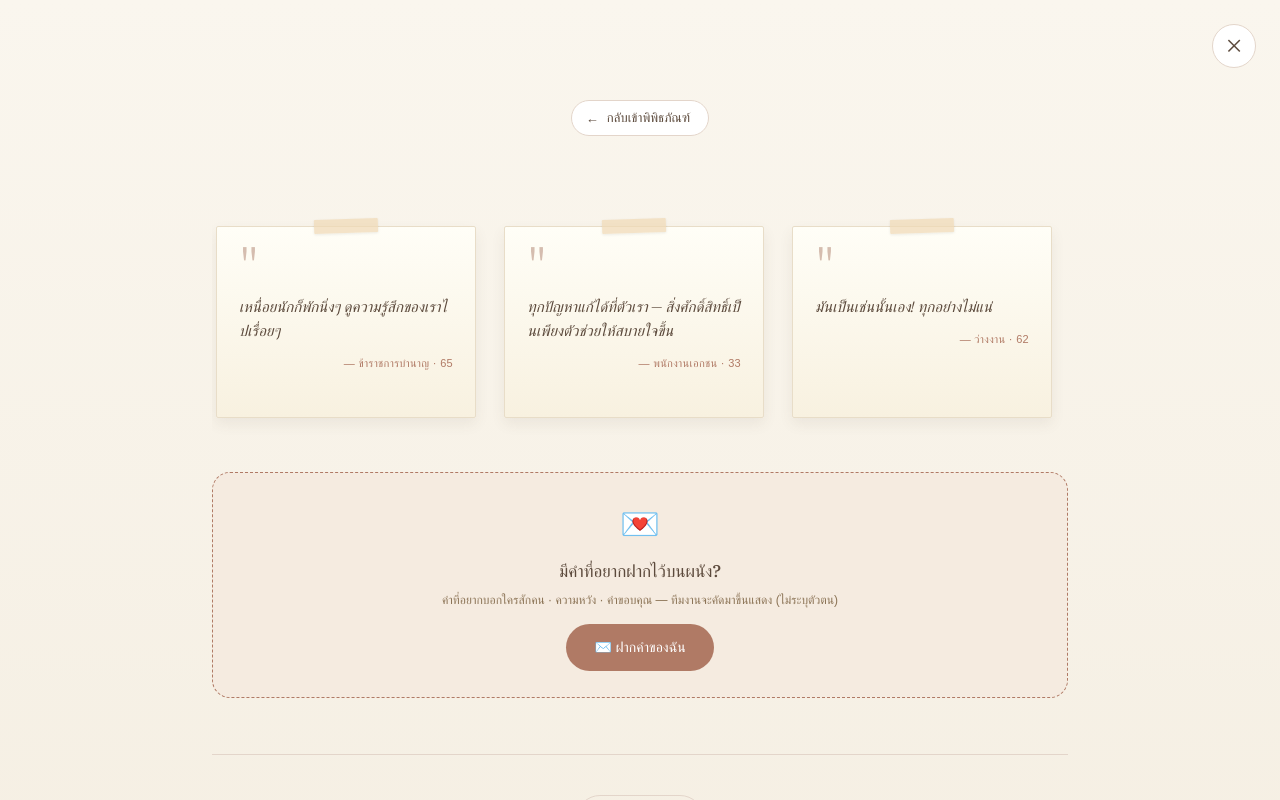
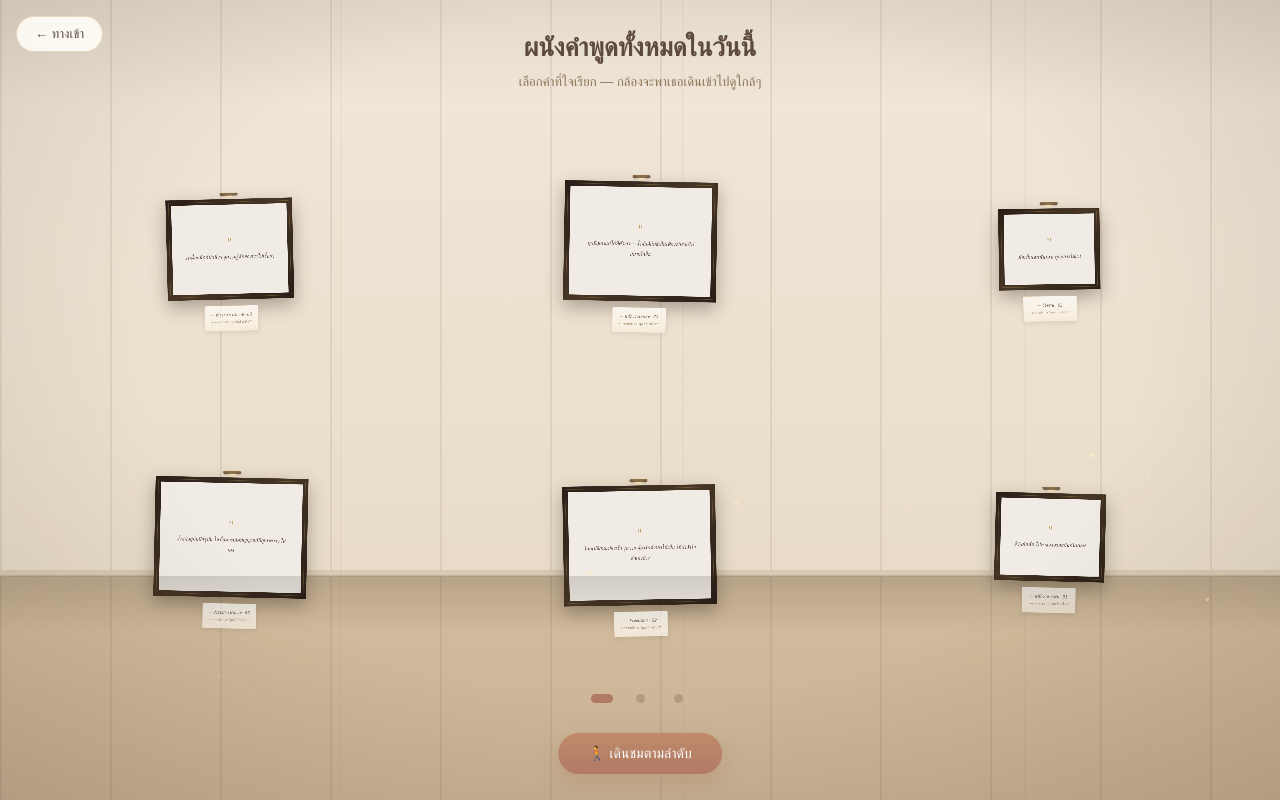
Before and after one commit to SandOtnim/HealJai24-7, a plain HTML site: page museum.html in a window 1280 px wide. Both pictures are taken after a click on the button "💌 คำพูดบนผนัง". Drawn offline with Linux system fonts and the light colour scheme; a web font is replaced by a local one.

Commit message:
[museum] โซนคำพูดเป็นแกลเลอรีเดินชม — กรอบคำแขวนผนัง 2 ภาษา (เครื่องยนต์เดียวกับโซนภาพ)

```diff
--- a/assets/js/museum.js
+++ b/assets/js/museum.js
@@ -160,22 +160,6 @@
     },
   ];
 
-  // Render words gallery
-  function renderWords() {
-    const grid = document.getElementById('wordsGrid');
-    grid.innerHTML = WORDS.map(w => `
-      <div class="word-card-wall">
-        <span class="quote-mark">"</span>
-        <div class="word-quote">
-          <span data-th>${w.th}</span><span data-en>${w.en}</span>
-        </div>
-        <div class="word-author">${w.author}</div>
-      </div>
-    `).join('');
-  }
-
-  renderWords();
-
   // Submit modal
   const submitModal = document.getElementById('submitModal');
   const submitForm = document.getElementById('submitForm');
@@ -244,45 +228,11 @@
   });
 
 
-  // ============ MUSEUM — Sub-room mode ============
-  // 📦 objects = เปิดแกลเลอรีเดินชม (mgRoom, ดูด้านล่าง) · 💌 words = subroom เดิม
-  const museumInner = document.querySelector('#room-museum .museum-inner');
-  function switchMuseumPane(target, enterSubroom = true) {
-    if (target === 'objects') { openGallery(); return; }
-    document.querySelectorAll('.museum-tab').forEach(t =>
-      t.classList.toggle('active', t.dataset.pane === target));
-    document.querySelectorAll('#room-museum .gallery-pane').forEach(p =>
-      p.classList.toggle('active', p.id === 'pane-' + target));
-    document.querySelectorAll('#room-museum .hotspot[data-mpane]').forEach(h =>
-      h.classList.toggle('active', h.dataset.mpane === target));
-    if (enterSubroom && museumInner) {
-      museumInner.classList.add('subroom-active');
-      const overlay = document.getElementById('room-museum');
-      if (overlay) overlay.scrollTop = 0;
-    }
-  }
-  function exitMuseumSubroom() {
-    if (museumInner) museumInner.classList.remove('subroom-active');
-    const overlay = document.getElementById('room-museum');
-    if (overlay) overlay.scrollTop = 0;
-  }
-  document.querySelectorAll('.museum-tab').forEach(tab => {
-    tab.addEventListener('click', () => switchMuseumPane(tab.dataset.pane, true));
+  // ============ MUSEUM — hotspots ============
+  // ทั้ง 2 โซนเปิดแกลเลอรีเดินชมเดียวกัน: 📦 objects = ภาพของจริง · 💌 words = กรอบคำพูด
+  document.querySelectorAll('#room-museum .hotspot[data-mpane]').forEach(h => {
+    h.addEventListener('click', () => openGallery(h.dataset.mpane === 'words' ? 'words' : 'objects'));
   });
-  document.querySelectorAll('#room-museum .hotspot[data-mpane]').forEach(h => {
-    h.addEventListener('click', () => switchMuseumPane(h.dataset.mpane, true));
-  });
-
-  // Back buttons exit subroom
-  document.querySelectorAll('[data-subroom-back]').forEach(btn => {
-    btn.addEventListener('click', () => {
-      if (btn.closest('#room-alone')) exitAloneSubroom();
-      else if (btn.closest('#room-museum')) exitMuseumSubroom();
-    });
-  });
-
-
-  const museumRoot = document.querySelector('#room-museum .museum-inner'); if (museumRoot) museumRoot.classList.remove('subroom-active');
 
 
   /* ============================================================
@@ -298,15 +248,22 @@
   let openGallery = () => {};
   if (mgRoom) {
 
-  // 18 ช่อง = ผนัง 3 ด้าน — 6 ภาพแรกมีของจริง ที่เหลือเป็นช่องว่างรอจัดแสดง
-  const GALLERY = EXHIBITS.slice();
-  while (GALLERY.length < 18) {
-    const n = GALLERY.length + 1;
-    GALLERY.push({ placeholder: true, num: String(n).padStart(2, '0') });
+  // 2 ชุดข้อมูล ใช้เครื่องยนต์เดียวกัน: 'objects' = ภาพของจริง · 'words' = กรอบคำพูด
+  // เติมช่องว่าง (placeholder) จนเต็มผนัง 3 ด้าน 18 ช่อง
+  const WALL_SIZE = 6;
+  const TOTAL_SLOTS = 18;
+  function makeItems(type) {
+    const items = type === 'words'
+      ? WORDS.map(w => ({ word: true, th: w.th, en: w.en, author: w.author }))
+      : EXHIBITS.slice();
+    while (items.length < TOTAL_SLOTS) {
+      items.push({ placeholder: true, num: String(items.length + 1).padStart(2, '0') });
     }
-
-  const WALL_SIZE = 6;
-  const WALL_COUNT = Math.ceil(GALLERY.length / WALL_SIZE);
+    return items;
+  }
+  let GALLERY = [];
+  let currentType = null;
+  let WALL_COUNT = TOTAL_SLOTS / WALL_SIZE;
   let currentWall = 0;
   let currentIdx = 0;
   let mode = 'overview'; // 'overview' | 'walk' | 'pinching'
@@ -321,24 +278,37 @@
   const hudCount = document.getElementById('mgHudCount');
   const hudBar = document.getElementById('mgHudBar');
 
-  // ----- สร้างชิ้นงาน (สองภาษาด้วย data-th/data-en — สลับภาษาทำงานอัตโนมัติผ่าน CSS) -----
+  // ----- สร้างชิ้นงานตามชุดข้อมูล (สองภาษาด้วย data-th/data-en — สลับภาษาผ่าน CSS อัตโนมัติ) -----
+  function buildPieces(type) {
+    currentType = type;
+    GALLERY = makeItems(type);
+    WALL_COUNT = Math.ceil(GALLERY.length / WALL_SIZE);
+    inner.querySelectorAll('.piece').forEach(p => p.remove());
     GALLERY.forEach((ex, i) => {
       const piece = document.createElement('div');
       piece.className = 'piece';
       piece.dataset.idx = i;
-    const visual = ex.placeholder
-      ? `<div class="ph-slot"><div class="ph-num">${ex.num}</div>
-           <div class="ph-text"><span data-th>ยังว่างอยู่</span><span data-en>Still empty</span></div></div>`
-      : `<img src="${ex.img}" alt="${ex.title_en}" loading="lazy">`;
-    const title = ex.placeholder
-      ? `<span data-th>หมายเลข ${ex.num}</span><span data-en>No. ${ex.num}</span>`
-      : `<span data-th>${ex.title_th}</span><span data-en>${ex.title_en}</span>`;
-    const meta = ex.placeholder
-      ? `<span data-th>ยังไม่มีภาพจัดแสดง · รอเรื่องของเธอ</span><span data-en>Nothing here yet · waiting for your story</span>`
-      : `${ex.author} · ${ex.year}`;
-    const story = ex.placeholder ? '' :
-      `<div class="plaque-story"><span data-th>${ex.story_th}</span><span data-en>${ex.story_en}</span></div>
+      let visual, title, meta, story = '';
+      if (ex.placeholder) {
+        visual = `<div class="ph-slot"><div class="ph-num">${ex.num}</div>
+             <div class="ph-text"><span data-th>ยังว่างอยู่</span><span data-en>Still empty</span></div></div>`;
+        title = `<span data-th>หมายเลข ${ex.num}</span><span data-en>No. ${ex.num}</span>`;
+        meta = type === 'words'
+          ? `<span data-th>ยังไม่มีคำจัดแสดง · รอคำของเธอ</span><span data-en>No words here yet · waiting for yours</span>`
+          : `<span data-th>ยังไม่มีภาพจัดแสดง · รอเรื่องของเธอ</span><span data-en>Nothing here yet · waiting for your story</span>`;
+      } else if (ex.word) {
+        // กรอบคำพูด — คำคือชิ้นงานศิลปะ
+        visual = `<div class="word-art"><span class="wq">"</span>
+             <div class="word-text"><span data-th>${ex.th}</span><span data-en>${ex.en}</span></div></div>`;
+        title = ex.author;
+        meta = `<span data-th>จากแบบสำรวจ "คุณฮีลใจยังไง?"</span><span data-en>From the "How do you heal?" survey</span>`;
+      } else {
+        visual = `<img src="${ex.img}" alt="${ex.title_en}" loading="lazy">`;
+        title = `<span data-th>${ex.title_th}</span><span data-en>${ex.title_en}</span>`;
+        meta = `${ex.author} · ${ex.year}`;
+        story = `<div class="plaque-story"><span data-th>${ex.story_th}</span><span data-en>${ex.story_en}</span></div>
          <div class="plaque-sig">— ${ex.author}</div>`;
+      }
       piece.innerHTML = `
         <div class="spot"></div>
         <div class="art">
@@ -362,6 +332,8 @@
       piece.querySelector('.plaque').addEventListener('click', onTap);
       inner.insertBefore(piece, endWall);
     });
+    buildDots();
+  }
 
   /* ----- กล้อง: คณิตศาสตร์เดียว ใช้ทั้งสองมุม -----
      มุมกว้าง: กล้องเฉยๆ ภาพย้ายตัวเองไปตำแหน่งกระจาย
@@ -447,9 +419,12 @@
     animateCam(1, 0, L, currentIdx, 1150);
   }
 
-  // ----- จุดบอกผนัง — กดจุดไหนกระโดดไปผนังนั้น -----
+  // ----- จุดบอกผนัง — กดจุดไหนกระโดดไปผนังนั้น (สร้างใหม่ตามจำนวนผนังของชุดข้อมูล) -----
   const wallNav = document.getElementById('mgWallNav');
-  const wallDots = [];
+  let wallDots = [];
+  function buildDots() {
+    wallNav.innerHTML = '';
+    wallDots = [];
     for (let w = 0; w < WALL_COUNT; w++) {
       const d = document.createElement('button');
       d.className = 'wall-dot';
@@ -458,12 +433,13 @@
       wallNav.appendChild(d);
       wallDots.push(d);
     }
+    wallDots[0].classList.add('active');
+  }
   function setWall(w) {
     currentWall = Math.max(0, Math.min(WALL_COUNT - 1, w));
     wallDots.forEach((d, i) => d.classList.toggle('active', i === currentWall));
     if (mode === 'overview') scatterPieces(); // .piece มี transition → ภาพไหลไปเอง
   }
-  wallDots[0].classList.add('active');
 
   // ปัดซ้าย-ขวาในมุมกว้าง = เปลี่ยนผนัง
   let wallSwipe = null;
@@ -659,8 +635,9 @@
     inner.querySelectorAll('.piece').forEach((p, i) => {
       p.classList.toggle('lit', i === idx);
     });
+    const nounTh = currentType === 'words' ? 'คำที่' : 'ภาพที่';
     hudCount.innerHTML =
-      '<span data-th>ภาพที่ ' + (idx + 1) + ' / ' + GALLERY.length + '</span>' +
+      '<span data-th>' + nounTh + ' ' + (idx + 1) + ' / ' + GALLERY.length + '</span>' +
       '<span data-en>Piece ' + (idx + 1) + ' / ' + GALLERY.length + '</span>';
   }
   let raf = null;
@@ -701,8 +678,19 @@
     mgRoom.appendChild(m);
   }
 
-  // ----- เปิด/ปิดแกลเลอรี (เรียกจาก hotspot 📦 / ปุ่ม ← ทางเข้า) -----
-  openGallery = function () {
+  // ----- เปิด/ปิดแกลเลอรี (เรียกจาก hotspot 📦/💌 / ปุ่ม ← ทางเข้า) -----
+  openGallery = function (type) {
+    type = type || 'objects';
+    if (type !== currentType) buildPieces(type);
+    // หัวข้อมุมกว้าง + การ์ดท้ายผนัง ตามชุดข้อมูล
+    document.getElementById('mgOvTitle').innerHTML = type === 'words'
+      ? '<span data-th>ผนังคำพูดทั้งหมดในวันนี้</span><span data-en>All the words on the walls today</span>'
+      : '<span data-th>ผนังเรื่องราวทั้งหมดในวันนี้</span><span data-en>All the stories on the walls today</span>';
+    document.getElementById('mgOvSub').innerHTML = type === 'words'
+      ? '<span data-th>เลือกคำที่ใจเรียก — กล้องจะพาเธอเดินเข้าไปดูใกล้ๆ</span><span data-en>Pick the words that call you — the camera walks you in close</span>'
+      : '<span data-th>เลือกภาพที่ใจเรียก — กล้องจะพาเธอเดินเข้าไปดูใกล้ๆ</span><span data-en>Pick the one that calls you — the camera walks you in close</span>';
+    document.getElementById('mgEndCardObjects').hidden = type !== 'objects';
+    document.getElementById('mgEndCardWords').hidden = type !== 'words';
     mgRoom.hidden = false;
     mode = 'overview';
     currentIdx = 0;
--- a/museum.html
+++ b/museum.html
@@ -196,9 +196,6 @@
   <a class="close-btn" href="index.html" aria-label="Back to map">✕</a>
   <div class="room-content">
     <div class="museum-inner">
-      <button class="subroom-back" data-subroom-back>
-        ← <span data-th>กลับเข้าพิพิธภัณฑ์</span><span data-en>Back to museum</span>
-      </button>
       <span class="room-eyebrow"><span data-th>ห้องที่ 3 · พิพิธภัณฑ์จัดแสดงใจ</span><span data-en>Room 03 · Heart Museum</span></span>
       <h2 class="room-title"><span data-th>พิพิธภัณฑ์จัดแสดงใจ</span><span data-en>Heart Museum</span></h2>
       <p class="room-subtitle">
@@ -219,35 +216,7 @@
         </button>
       </div>
 
-      <!-- Tabs removed — hotspots on illustration are the only navigation. -->
-      <div class="museum-tabs" hidden aria-hidden="true">
-        <button class="museum-tab active" data-pane="objects"></button>
-        <button class="museum-tab" data-pane="words"></button>
-      </div>
-
-      <!-- Pane 1 (objects) ถูกแทนด้วยแกลเลอรีเดินชม #mgRoom (ดูท้ายไฟล์) -->
-
-      <!-- Pane 2: Words — reuse .exhibits layout (proven safe on mobile) -->
-      <div class="gallery-pane" id="pane-words">
-        <div class="exhibits words-as-exhibits" id="wordsGrid"></div>
-
-        <div class="submit-cta">
-          <div class="submit-cta-icon">💌</div>
-          <div class="submit-cta-title">
-            <span data-th>มีคำที่อยากฝากไว้บนผนัง?</span>
-            <span data-en>Have words to leave on the wall?</span>
-          </div>
-          <div class="submit-cta-sub">
-            <span data-th>คำที่อยากบอกใครสักคน · ความหวัง · คำขอบคุณ — ทีมงานจะคัดมาขึ้นแสดง (ไม่ระบุตัวตน)</span>
-            <span data-en>Words for someone, hope, thanks — we curate and post anonymously.</span>
-          </div>
-          <a class="submit-cta-btn"
-             href="https://docs.google.com/forms/d/e/1FAIpQLSf603ePmxbR1QFI_-UKHj1adzbsxxaQySrP4KWzd-HG_rMYWA/viewform"
-             target="_blank" rel="noopener">
-            ✉️ <span data-th>ฝากคำของฉัน</span><span data-en>Leave my words</span>
-          </a>
-        </div>
-      </div>
+      <!-- ทั้ง 2 โซน (📦 ภาพ / 💌 คำพูด) เปิดแกลเลอรีเดินชม #mgRoom (ดูท้ายไฟล์) -->
 
       <nav class="room-nav room-nav-simple">
         <a class="nav-btn map" href="index.html">← <span data-th>กลับแผนที่</span><span data-en>Back to map</span></a>
@@ -267,7 +236,7 @@
       <div class="spacer"></div>
       <!-- pieces ถูกสร้างด้วย JS (museum.js) -->
       <div class="end-wall" id="mgEndWall">
-        <div class="end-card">
+        <div class="end-card" id="mgEndCardObjects">
           <div class="big">📦</div>
           <h3>
             <span data-th>มีของที่แค่เห็นก็ฮีลใจ?</span>
@@ -281,17 +250,33 @@
             <span data-th>ส่งของของฉัน</span><span data-en>Submit mine</span>
           </button>
         </div>
+        <div class="end-card" id="mgEndCardWords" hidden>
+          <div class="big">💌</div>
+          <h3>
+            <span data-th>มีคำที่อยากฝากไว้บนผนัง?</span>
+            <span data-en>Have words to leave on the wall?</span>
+          </h3>
+          <p>
+            <span data-th>คำที่อยากบอกใครสักคน · ความหวัง · คำขอบคุณ<br>ทีมงานจะคัดมาขึ้นแสดง (ไม่ระบุตัวตน)</span>
+            <span data-en>Words for someone, hope, thanks —<br>we curate and post anonymously.</span>
+          </p>
+          <a class="end-btn"
+             href="https://docs.google.com/forms/d/e/1FAIpQLSf603ePmxbR1QFI_-UKHj1adzbsxxaQySrP4KWzd-HG_rMYWA/viewform"
+             target="_blank" rel="noopener">
+            ✉️ <span data-th>ฝากคำของฉัน</span><span data-en>Leave my words</span>
+          </a>
+        </div>
       </div>
       <div class="spacer"></div>
     </div>
   </div>
 
   <div class="ov-ui">
-    <h2 class="ov-title">
+    <h2 class="ov-title" id="mgOvTitle">
       <span data-th>ผนังเรื่องราวทั้งหมดในวันนี้</span>
       <span data-en>All the stories on the walls today</span>
     </h2>
-    <p class="ov-sub">
+    <p class="ov-sub" id="mgOvSub">
       <span data-th>เลือกภาพที่ใจเรียก — กล้องจะพาเธอเดินเข้าไปดูใกล้ๆ</span>
       <span data-en>Pick the one that calls you — the camera walks you in close</span>
     </p>
```
Also changed, not shown: assets/css/styles.css, 2 other files. Lines whose indentation alone changed are shown as unchanged.
